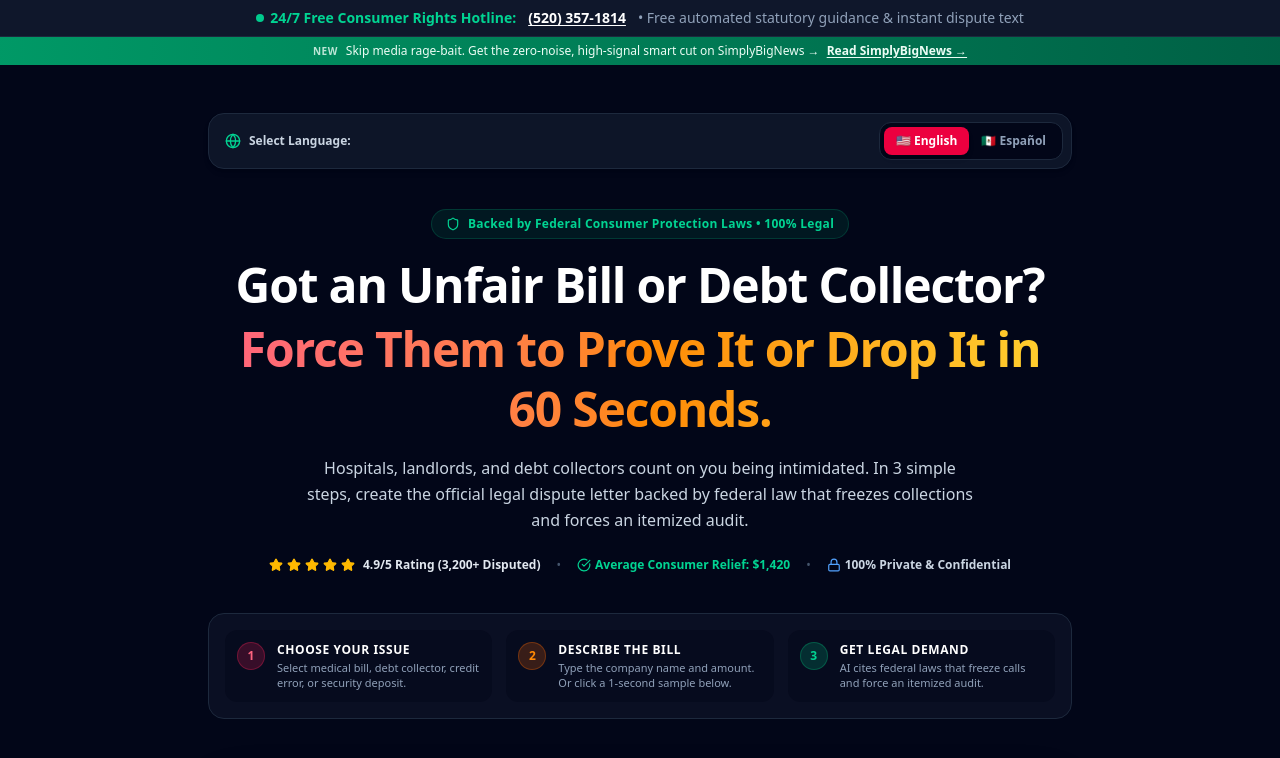
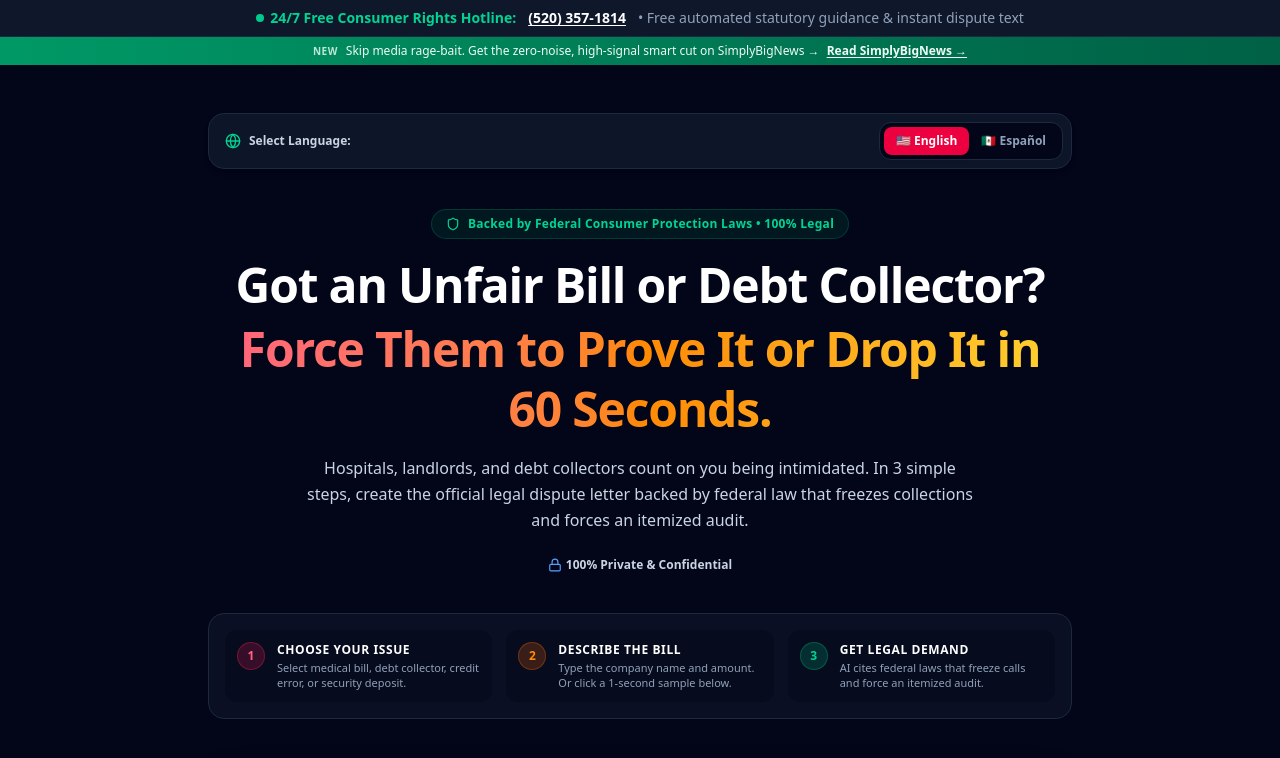
Before and after one commit to sammyfirst722-oss/dispute-ninja, a Next.js app: page / in a window 1280 px wide. Shown: the top 758 px of the page. Built offline with nearby package versions, Linux system fonts and the light colour scheme.

Commit message:
fix: remove unbacked landing-page claims (4.9/5 rating, 3,200+ disputes, 1,420 average relief, 68 percent)
Co-Authored-By: Claude Sonnet 5.5 <noreply@anthropic.com>

```diff
--- a/components/dispute-client.tsx
+++ b/components/dispute-client.tsx
@@ -18,8 +18,6 @@ import {
   CreditCard,
   Phone,
   Zap,
-  Star,
-  CheckCircle,
   Scale,
   Mail,
   Send,
@@ -512,22 +510,6 @@ export function DisputeClient() {
 
         {/* Social Proof & Trust Badges */}
         <div className="flex flex-wrap items-center justify-center gap-4 pt-2 text-xs text-slate-400">
-          <div className="flex items-center gap-1 text-amber-400 font-semibold">
-            <Star className="w-3.5 h-3.5 fill-current" />
-            <Star className="w-3.5 h-3.5 fill-current" />
-            <Star className="w-3.5 h-3.5 fill-current" />
-            <Star className="w-3.5 h-3.5 fill-current" />
-            <Star className="w-3.5 h-3.5 fill-current" />
-            <span className="text-slate-200 ml-1">
-              {lang === 'es' ? 'Calificación 4.9/5 (+3,200 Disputas)' : '4.9/5 Rating (3,200+ Disputed)'}
-            </span>
-          </div>
-          <span className="hidden sm:inline text-slate-600">•</span>
-          <div className="flex items-center gap-1 text-emerald-400 font-semibold">
-            <CheckCircle className="w-3.5 h-3.5" />
-            <span>{lang === 'es' ? 'Alivio Promedio: $1,420' : 'Average Consumer Relief: $1,420'}</span>
-          </div>
-          <span className="hidden sm:inline text-slate-600">•</span>
           <div className="flex items-center gap-1 text-slate-300 font-semibold">
             <Lock className="w-3.5 h-3.5 text-blue-400" />
             <span>{lang === 'es' ? '100% Privado y Confidencial' : '100% Private & Confidential'}</span>
@@ -1072,8 +1054,8 @@ export function DisputeClient() {
             </h4>
             <p className="text-xs text-slate-400 leading-relaxed">
               {lang === 'es'
-                ? 'Los compradores de deudas compran cuentas por 2 a 4 centavos por dólar sin contratos firmados originales. Al ser forzados a comprobarlo bajo juramento, hasta el 68% cancela la cuenta.'
-                : 'Debt buyers purchase accounts for 2 to 4 cents on the dollar without original signed contracts. When forced to prove chain-of-title under oath, up to 68% close the account entirely.'}
+                ? 'Los compradores de deudas suelen comprar cuentas por centavos de dólar y es posible que no tengan los contratos originales. Usted tiene derecho a pedirles que comprueben la deuda.'
+                : 'Debt buyers often purchase accounts for pennies on the dollar and may not have the original contracts. You have the right to ask them to prove the debt.'}
             </p>
           </div>
 
```
